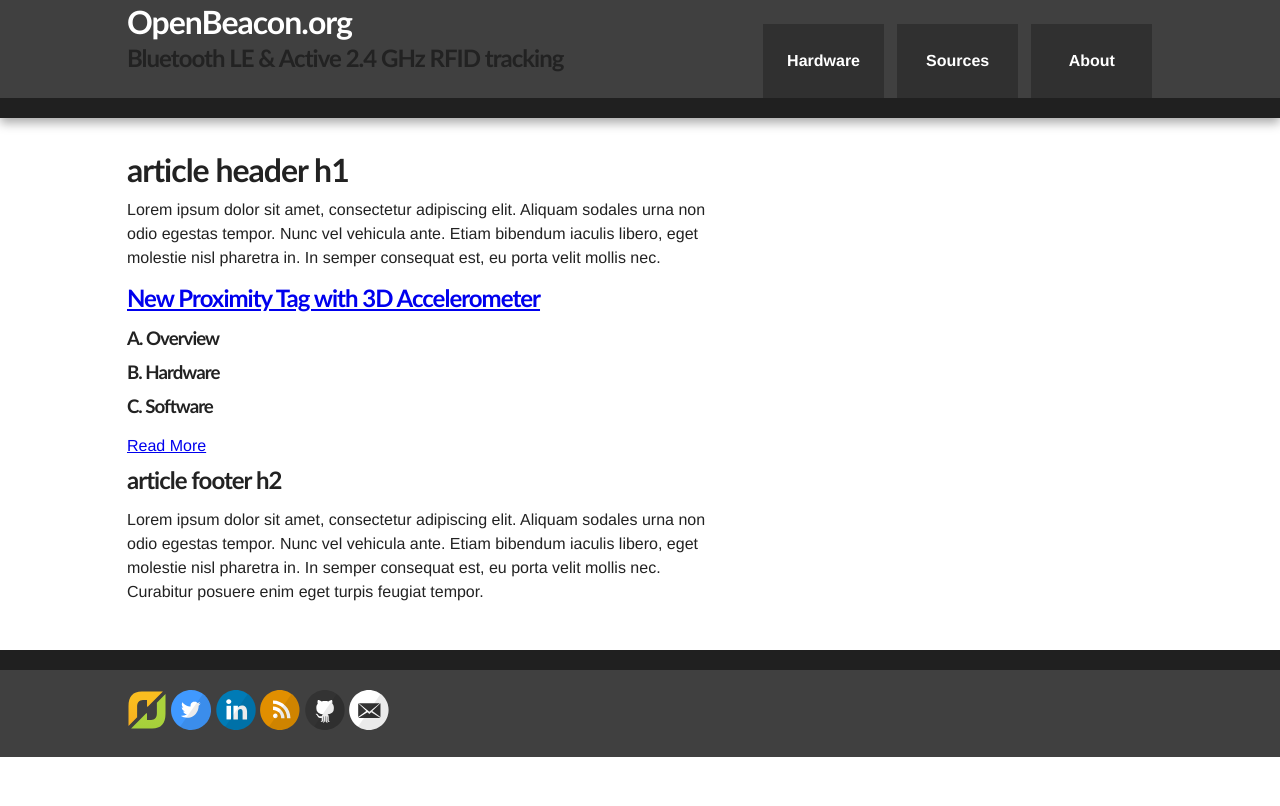
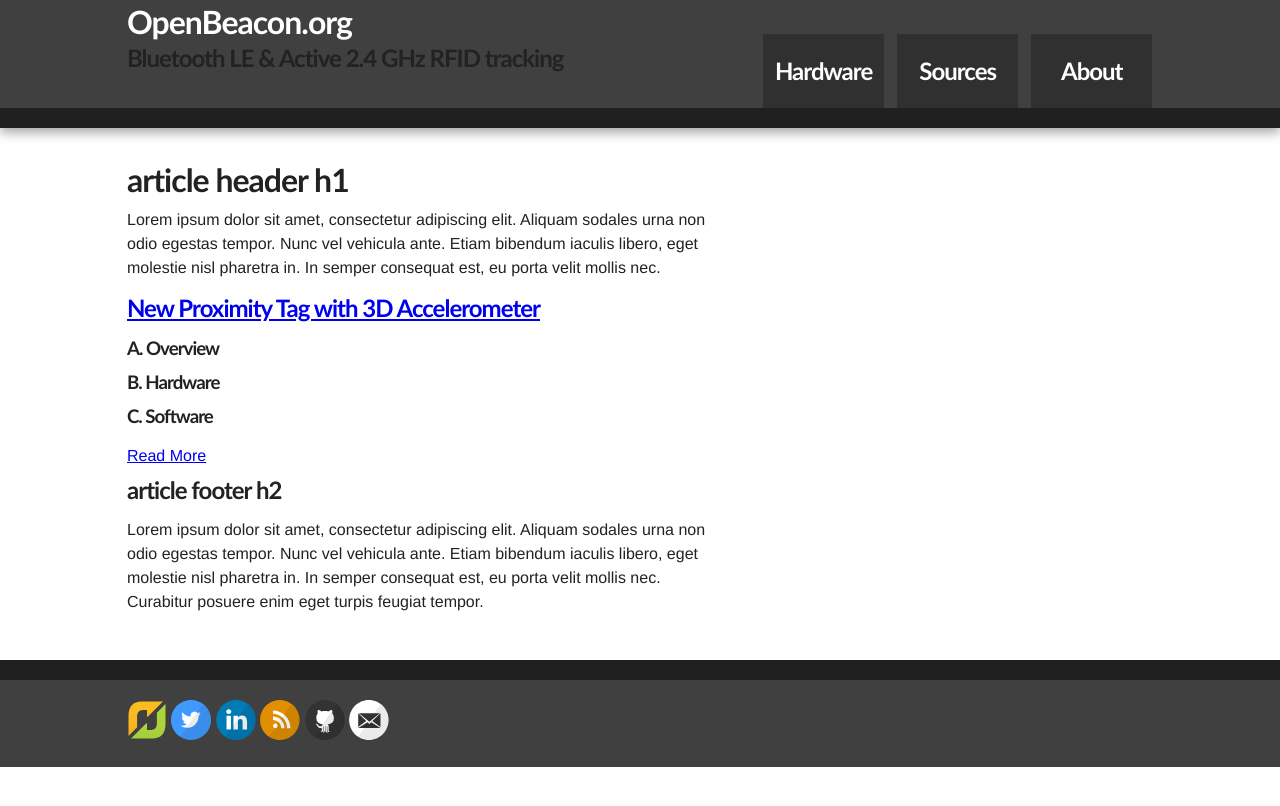
Before and after one commit to meriac/openbeacon-ng, a Jekyll site: the page built from index.html, in a window 1280 px wide. Shown: the top 806 px of the page. Built offline with Jekyll 4.4.1, drawn with Linux system fonts in a browser that asks for light colours.

Commit message:
fixed text selection colour and added menu items

```diff
--- a/_layouts/default.html
+++ b/_layouts/default.html
@@ -26,9 +26,9 @@
 			<h2 id="title_sub">{{ site.description }}</h2>
 			<nav>
 				<ul>
-					<li><a href="/hardware/">Hardware</a></li>
-					<li><a id="forkme_banner" href="{{ site.github_url }}">Sources</a></li>
-					<li><a href="/about/">About</a></li>
+					<li><h2><a href="/hardware/">Hardware</a></h2></li>
+					<li><h2><a id="forkme_banner" href="{{ site.github_url }}">Sources</a></h2></li>
+					<li><h2><a href="/about/">About</a></h2></li>
 				</ul>
 			</nav>
 		</header>
--- a/css/style.css
+++ b/css/style.css
@@ -20,6 +20,7 @@
   font-weight: 700;
   font-family:  'Myriad Pro', Calibri, Helvetica, Arial, sans-serif;
   letter-spacing: -1px;
+  -webkit-font-smoothing: antialiased;
 }
 ::-moz-selection { background: #fe57a1; color: #fff; text-shadow: none; }
 ::selection { background: #fe57a1; color: #fff; text-shadow: none; }
@@ -101,8 +102,8 @@
 
 #title{ color:white; }
 
-::-moz-selection { background: #f16529; color: #fff; text-shadow: none; }
-::selection      { background: #f16529; color: #fff; text-shadow: none; }
+::-moz-selection { background: #808080; color: #fff; text-shadow: none; }
+::selection      { background: #808080; color: #fff; text-shadow: none; }
 
 /* ==============
     MOBILE: Menu
```
